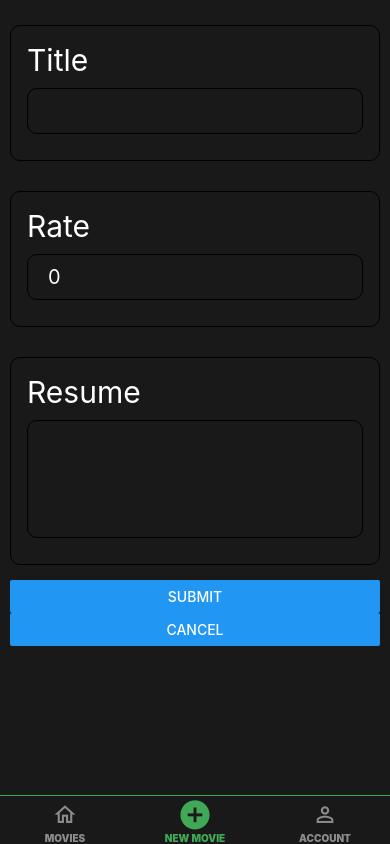
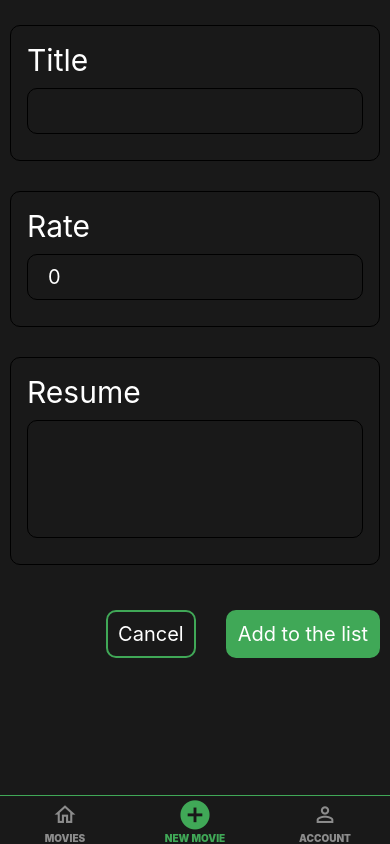
Before and after one commit to yousoumar/movie-ratings, a React Native app: screen /NewMovie in a window 390 px wide. Built offline with nearby package versions, Linux system fonts and the light colour scheme.

Commit message:
👌 IMPROVE:  ux and ux

```diff
--- /dev/null
+++ b/src/components/AppButton.tsx
@@ -0,0 +1,35 @@
+import React, { FC } from "react";
+import { StyleSheet, Pressable, PressableProps } from "react-native";
+import { colors } from "../config/variables";
+import AppText from "./AppText";
+
+interface Props extends PressableProps {
+  outline?: boolean;
+}
+const AppButton: FC<Props> = ({ children, outline = false, ...others }) => {
+  return (
+    <Pressable
+      {...others}
+      style={[
+        styles.container,
+
+        { backgroundColor: outline ? "transparent" : colors.primary },
+      ]}
+    >
+      <AppText>{children}</AppText>
+    </Pressable>
+  );
+};
+
+const styles = StyleSheet.create({
+  container: {
+    borderColor: colors.primary,
+    borderWidth: 2,
+    borderRadius: 10,
+    padding: 10,
+    marginLeft: 30,
+    marginTop: 30,
+  },
+});
+
+export default AppButton;
--- a/src/components/FormField.tsx
+++ b/src/components/FormField.tsx
@@ -1,5 +1,5 @@
 import React from "react";
-import { useFormikContext } from "formik";
+import { FormikValues, useFormikContext } from "formik";
 import { StyleSheet, TextInput, TextInputProps, View } from "react-native";
 import AppText from "./AppText";
 import { colors, sizes } from "../config/variables";
@@ -10,14 +10,14 @@ interface Props extends TextInputProps {
 }
 const FormField: React.FC<Props> = ({ name, label, ...otherProps }) => {
   const { setFieldTouched, setFieldValue, errors, touched, values } =
-    useFormikContext<any>();
+    useFormikContext<FormikValues>();
 
   return (
     <View style={styles.container}>
       <AppText style={styles.label}>{label}</AppText>
       <TextInput
         style={styles.input}
-        onBlur={() => setFieldTouched(name)}
+        onChange={() => setFieldTouched(name)}
         onChangeText={(text) => setFieldValue(name, text)}
         value={values[name].toString()}
         {...otherProps}
--- a/src/screens/CreateMovieScreen.tsx
+++ b/src/screens/CreateMovieScreen.tsx
@@ -1,8 +1,9 @@
 import { NativeStackScreenProps } from "@react-navigation/native-stack";
-import { Formik } from "formik";
+import { Formik, FormikHelpers } from "formik";
 import React, { FC } from "react";
 import { Button, StyleSheet, View } from "react-native";
 import * as Yup from "yup";
+import AppButton from "../components/AppButton";
 import FormField from "../components/FormField";
 import { colors, sizes } from "../config/variables";
 import { useAddNewMovie } from "../hooks/api";
@@ -48,8 +49,18 @@ const CreateMovieScreen: FC<Props> = ({ navigation }) => {
               name="resume"
               label="Resume"
             ></FormField>
-            <Button title="Submit" onPress={() => handleSubmit()} />
-            <Button title="Cancel" onPress={() => resetForm()} />
+            <View style={styles.buttons}>
+              <AppButton
+                style={{ marginRight: 10 }}
+                outline={true}
+                onPress={() => resetForm()}
+              >
+                Cancel
+              </AppButton>
+              <AppButton onPress={() => handleSubmit()}>
+                Add to the list
+              </AppButton>
+            </View>
           </View>
         )}
       </Formik>
@@ -58,6 +69,10 @@ const CreateMovieScreen: FC<Props> = ({ navigation }) => {
 };
 
 const styles = StyleSheet.create({
+  buttons: {
+    flexDirection: "row",
+    justifyContent: "flex-end",
+  },
   container: {
     padding: 10,
   },
--- a/src/screens/MoviesScreen.tsx
+++ b/src/screens/MoviesScreen.tsx
@@ -35,7 +35,7 @@ const styles = StyleSheet.create({
   input: {
     marginHorizontal: 20,
     marginVertical: 10,
-    borderColor: colors.white,
+    borderColor: colors.black,
     borderWidth: 2,
     padding: 10,
     borderRadius: 10,
```
